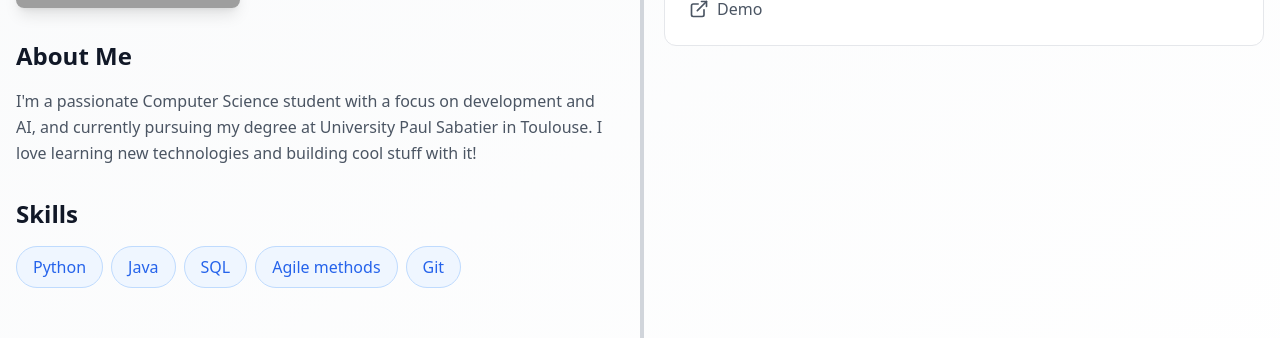
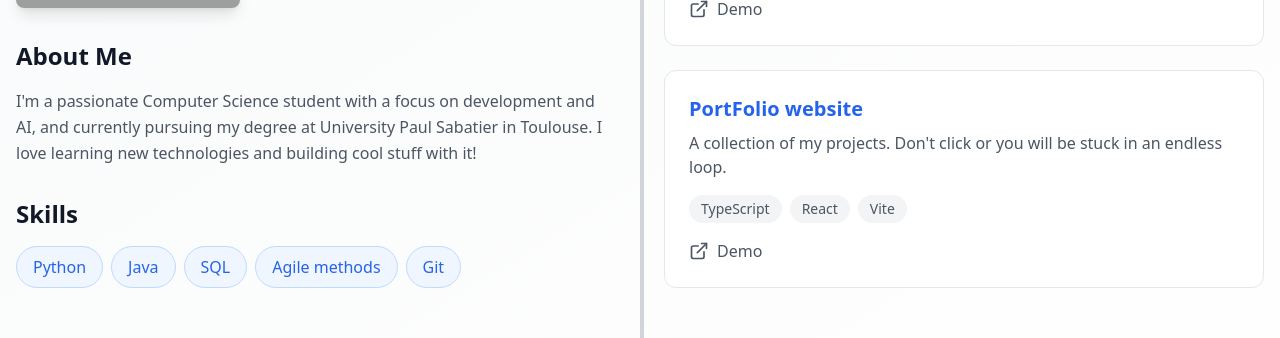
Before and after one commit to nolbert82/portfolio, a React (Vite) app: page / in a window 1280 px wide. Shown: the part 280-618 px from the top of the page. Built offline with nearby package versions, Linux system fonts and the light colour scheme; grey boxes are pictures that could not be loaded.

Commit message:
Add portfolio

```diff
--- a/src/data/projects.ts
+++ b/src/data/projects.ts
@@ -5,5 +5,12 @@ export const projects = [
     description: "A website where you can play the game 2048, and also get help by an AI.",
     technologies: ["Python", "TensorFlow", "JavaScript"],
     demo: "https://poetic-crumble-896d60.netlify.app/"
+  },
+  {
+    id: 2,
+    title: "PortFolio website",
+    description: "A collection of my projects. Don't click or you will be stuck in an endless loop.",
+    technologies: ["TypeScript", "React", "Vite"],
+    demo: "https://portfolio-nolan-gilbert.vercel.app/"
   }
 ];
```
